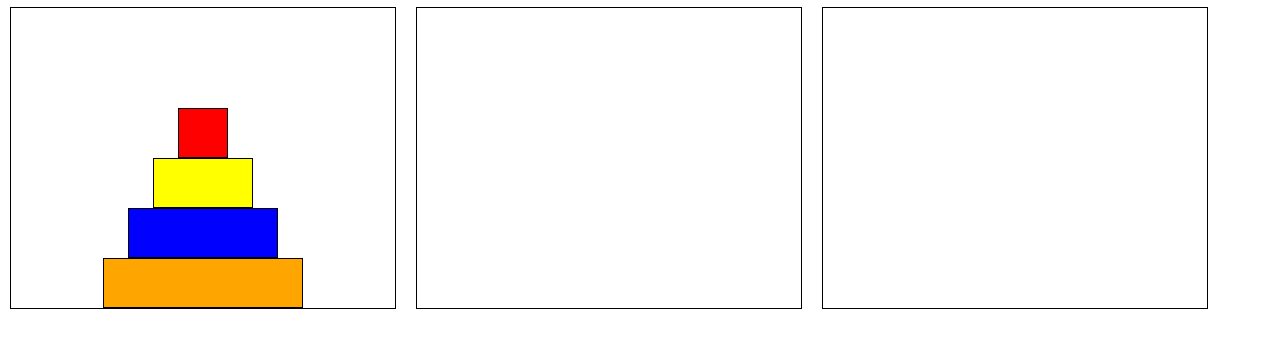
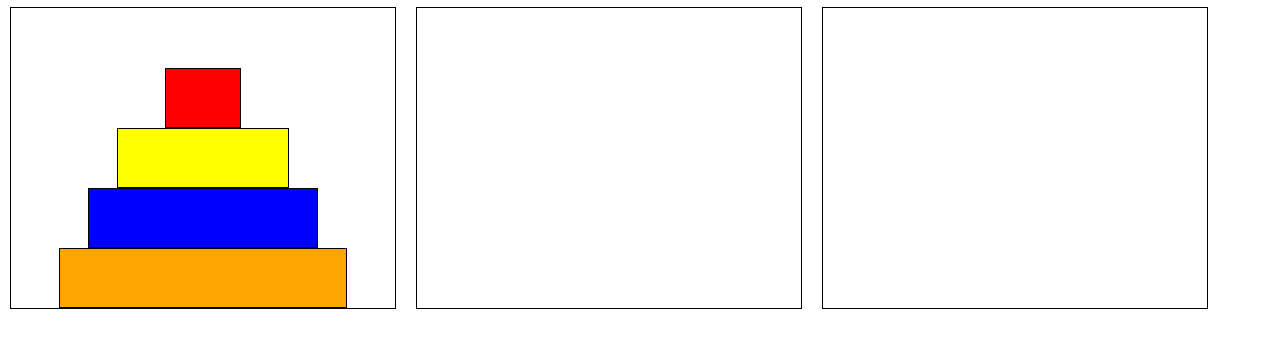
Before and after one commit to Kenzie-Academy-Brasil-Developers/entrega-torre-de-hanoi-sprint-5-ericmartins0203, a plain HTML site: page index.html in a window 1280 px wide. Shown: the part 40-388 px from the top of the page. Drawn offline with Linux system fonts and the light colour scheme.

Commit message:
inicio v3

```diff
--- a/style.css
+++ b/style.css
@@ -17,7 +17,7 @@ section{
     width: 100vw
 }
 div{
-    height: 50px;
+    height: 20%;
     border: 1px solid black;
 }
 .container > session{
@@ -31,18 +31,18 @@ div{
     height:300px
 }
 #primeiro{
-    width:50px;
+    width:20%;
     background-color: red;
 }
 #segundo{
-    width:100px;
+    width:45%;
     background-color: yellow;
 }
 #terceiro{
-    width: 150px;
+    width: 60%;
     background-color: blue;
 }
 #quarto{
-    width: 200px;
+    width: 75%;
     background-color: orange;
 }
```
